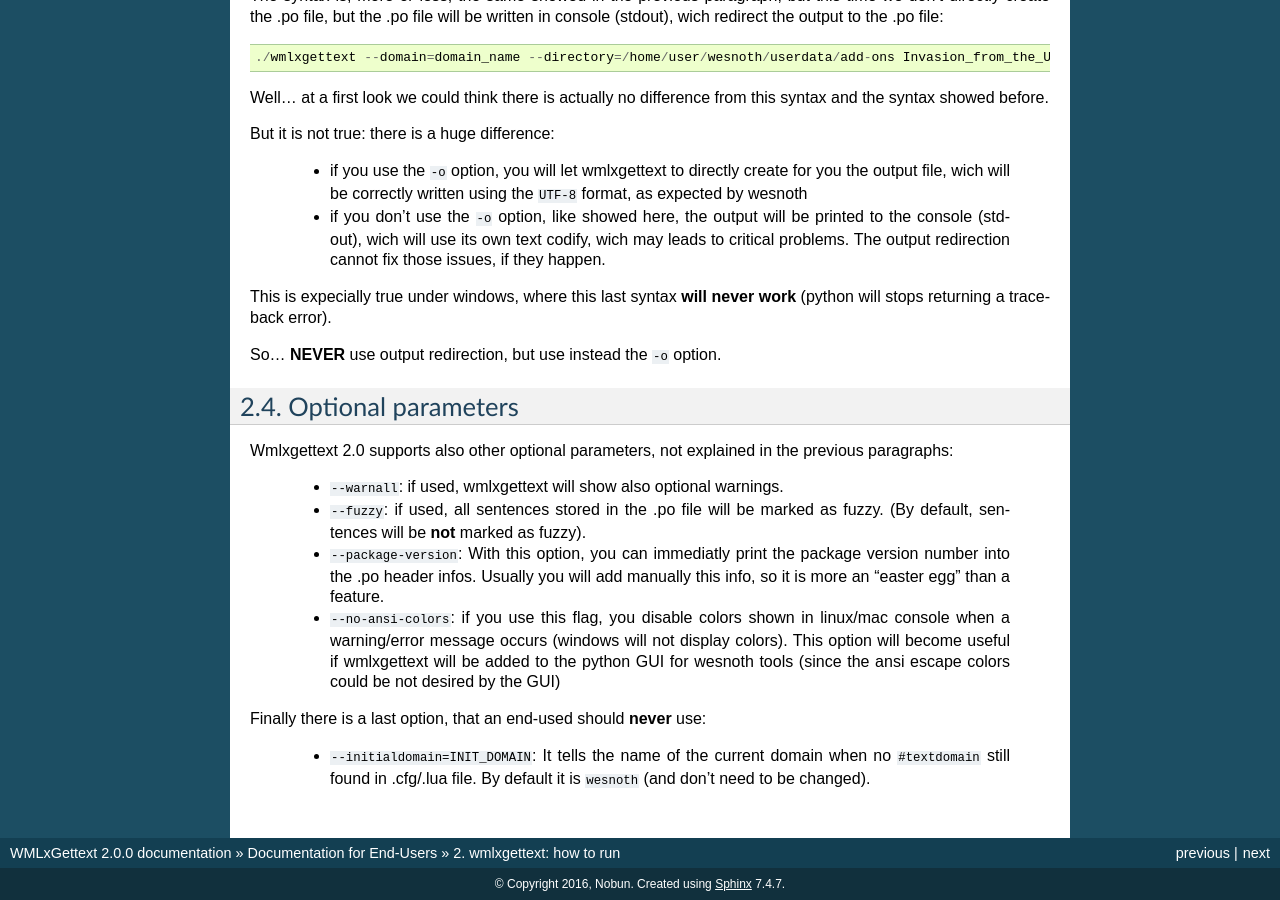
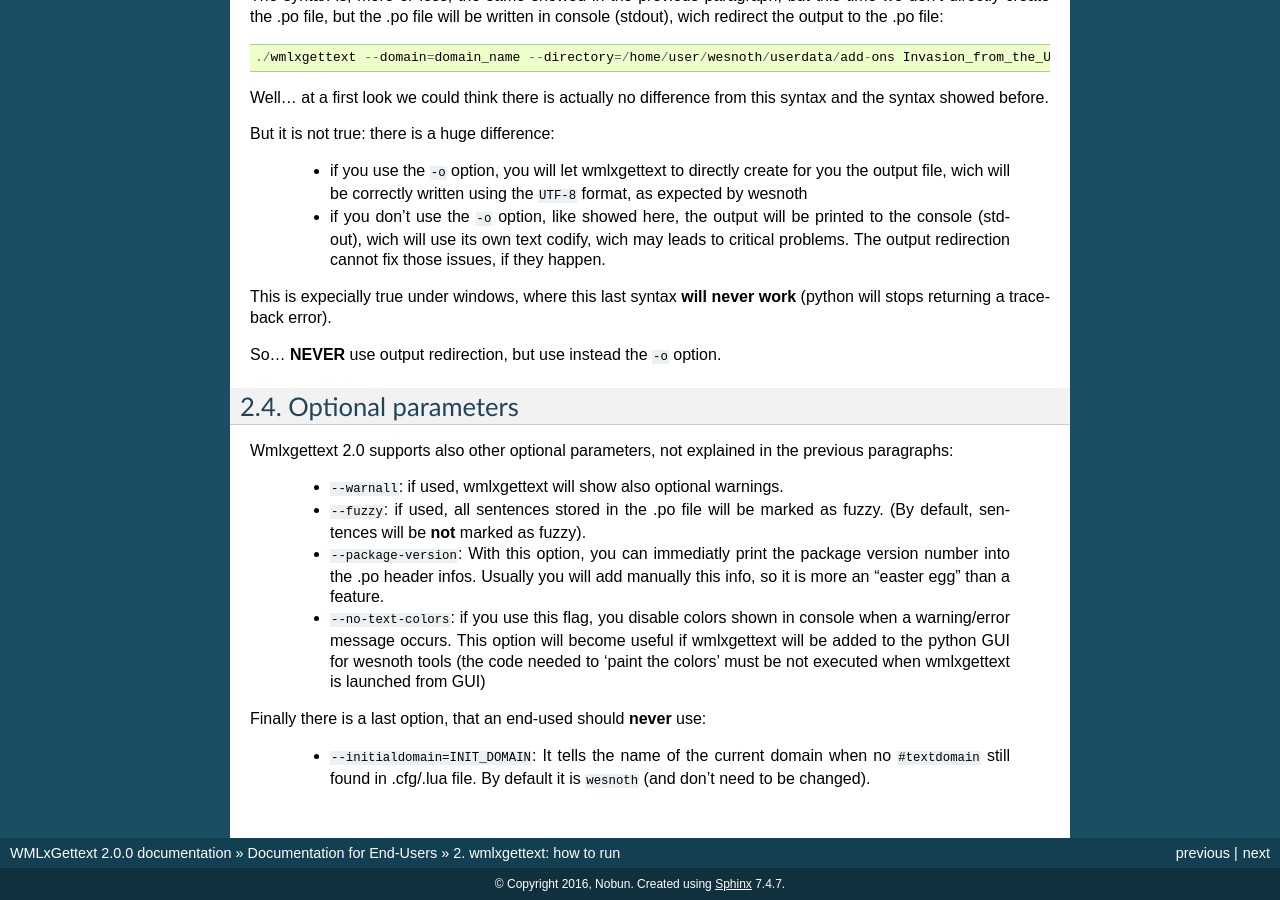
Before and after one commit to AncientLich/wmlxgettext-unoff, a Sphinx documentation site: the page built from docs/source/enduser/usage.rst, in a window 1280 px wide and 900 px high, scrolled down 2606 px. Built offline with Sphinx 7.4.7, drawn with Linux system fonts in a browser that asks for light colours.

Commit message:
docs updated to --no-text-colors

```diff
--- a/docs/source/enduser/usage.rst
+++ b/docs/source/enduser/usage.rst
@@ -198,11 +198,11 @@ previous paragraphs:
   * ``--package-version``: With this option, you can immediatly print the
     package version number into the .po header infos. Usually you will
     add manually this info, so it is more an "easter egg" than a feature.
-  * ``--no-ansi-colors``: if you use this flag, you disable colors shown
-    in linux/mac console when a warning/error message occurs (windows will not
-    display colors). This option will become useful if wmlxgettext will be
-    added to the python GUI for wesnoth tools (since the ansi escape colors
-    could be not desired by the GUI)
+  * ``--no-text-colors``: if you use this flag, you disable colors shown
+    in console when a warning/error message occurs.
+    This option will become useful if wmlxgettext will be added to the python
+    GUI for wesnoth tools (the code needed to 'paint the colors' must be
+    not executed when wmlxgettext is launched from GUI)
 
 Finally there is a last option, that an end-used should **never** use:
 
```
